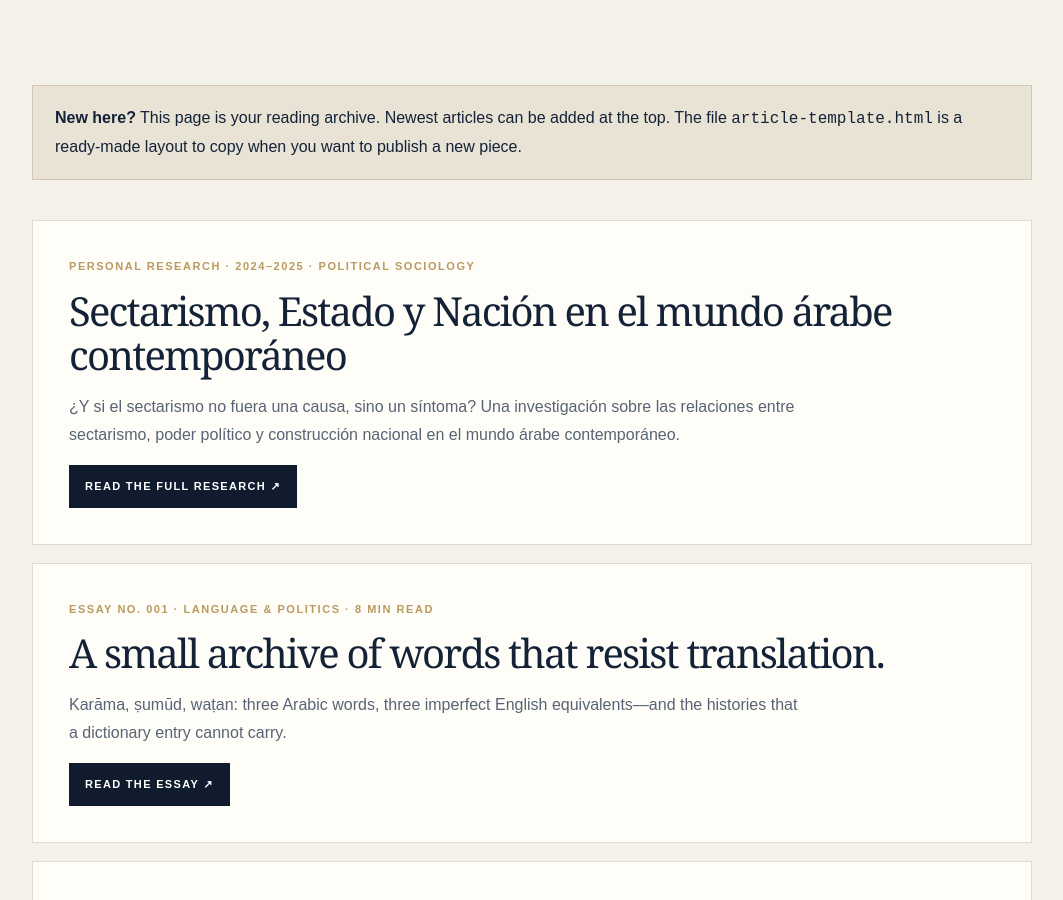
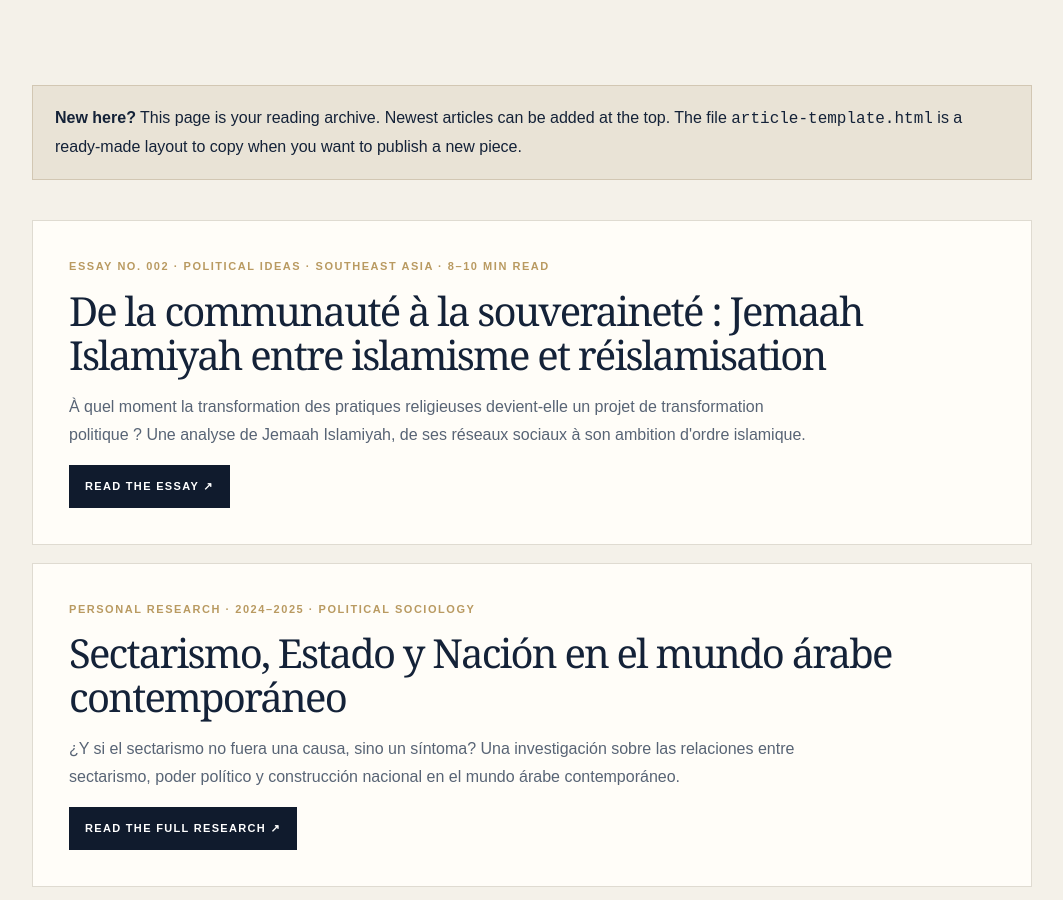
Before and after one commit to tristanvezio/tristanvezio.github.io, a Jekyll site: the page built from articles.html, in a window 1280 px wide and 900 px high, scrolled down 486 px. Shown: the whole window, without its empty margins (108-1171 px from the left). Built offline with Jekyll 4.4.1, drawn with Linux system fonts in a browser that asks for light colours.

Commit message:
Add Jemaah Islamiyah essay to article archive

```diff
--- a/articles.html
+++ b/articles.html
@@ -8,6 +8,8 @@ layout: null
 :root{--paper:#f4f1e9;--ink:#142238;--blue:#294a70;--orange:#b99a61;--lime:#e5d5b3;--pink:#dce3e8;--white:#fffdf8;--line:#d8d4ca}body{line-height:1.75}.nav{border-bottom:1px solid var(--line)}.logo{letter-spacing:.08em}.logo b{color:var(--orange)}nav a{color:#4f5d70;letter-spacing:.13em}nav a:hover{color:var(--orange)}.kicker{color:var(--orange);letter-spacing:.19em}h1,h2{font-family:Georgia,'Times New Roman',serif;font-weight:500;letter-spacing:-.045em}h1{line-height:.98}header.intro p{font:21px/1.55 Georgia,'Times New Roman',serif;color:#3c4a5d}.tip{background:#e9e3d6;border:1px solid #d2c7b3}.article{background:var(--white);border:1px solid #dfdbd1;padding:clamp(23px,4vw,36px);transition:transform .2s,border-color .2s}.article:hover{transform:translateY(-3px);border-color:var(--orange)}.article .meta{color:var(--orange);letter-spacing:.14em}h2{line-height:1.1}.article p{color:#586475}.link{background:var(--navy,#101b2d);color:white;padding:12px 16px;letter-spacing:.12em}.link:hover{background:var(--orange);color:var(--ink)}footer{border-top:1px solid var(--line)}
 </style></head><body><header class="wrap nav"><a class="logo" href="index.html">TRISTAN <b>VEZIO.</b></a><nav><a href="index.html">Home</a><a href="research.html">Research archive</a><a href="articles.html">Articles & ideas</a><a href="reading-room.html">Reading Room</a></nav></header><main class="wrap"><header class="intro"><div class="kicker">Notes · Essays · Commentary</div><h1>Articles &<br>ideas<span style="color:var(--orange)">.</span></h1><p>A growing collection of independent writing on politics, international affairs, history and the contemporary Arab world.</p></header><div class="tip"><b>New here?</b> This page is your reading archive. Newest articles can be added at the top. The file <code>article-template.html</code> is a ready-made layout to copy when you want to publish a new piece.</div>
 <!-- NEW ARTICLES: add a new article card immediately below this line -->
+<article class="article"><div class="meta">Essay no. 002 · Political ideas · Southeast Asia · 8–10 min read</div><h2>De la communauté à la souveraineté : Jemaah Islamiyah entre islamisme et réislamisation</h2><p>À quel moment la transformation des pratiques religieuses devient-elle un projet de transformation politique ? Une analyse de Jemaah Islamiyah, de ses réseaux sociaux à son ambition d'ordre islamique.</p><a class="link" href="jemaah-islamiyah-islamisme-reislamisation.html">Read the essay ↗</a></article>
+
 <article class="article"><div class="meta">Personal research · 2024–2025 · Political sociology</div><h2>Sectarismo, Estado y Nación en el mundo árabe contemporáneo</h2><p>¿Y si el sectarismo no fuera una causa, sino un síntoma? Una investigación sobre las relaciones entre sectarismo, poder político y construcción nacional en el mundo árabe contemporáneo.</p><a class="link" href="sectarismo-estado-nacion.pdf.pdf" target="_blank" rel="noopener">Read the full research ↗</a></article>
 
 <article class="article"><div class="meta">Essay no. 001 · Language & politics · 8 min read</div><h2>A small archive of words that resist translation.</h2><p>Karāma, ṣumūd, waṭan: three Arabic words, three imperfect English equivalents—and the histories that a dictionary entry cannot carry.</p><a class="link" href="words-that-resist-translation.html">Read the essay ↗</a></article>
```
